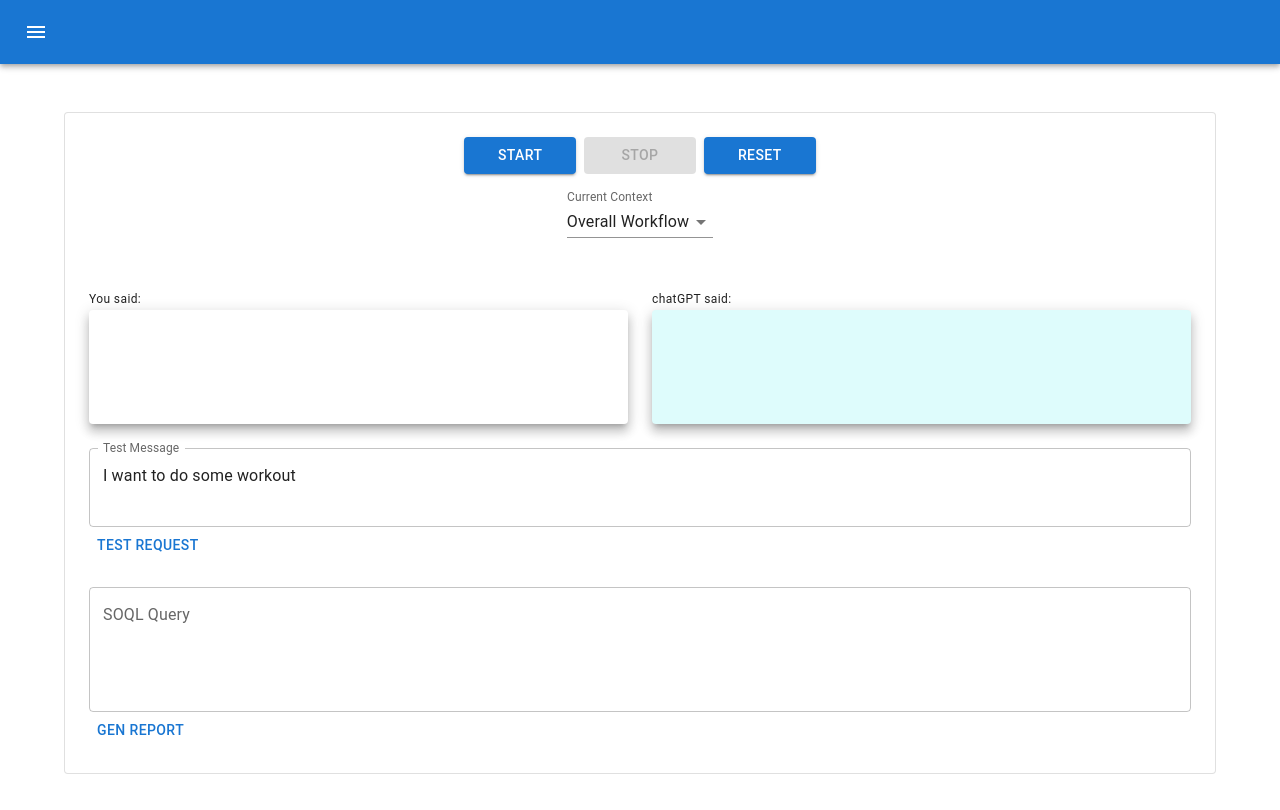
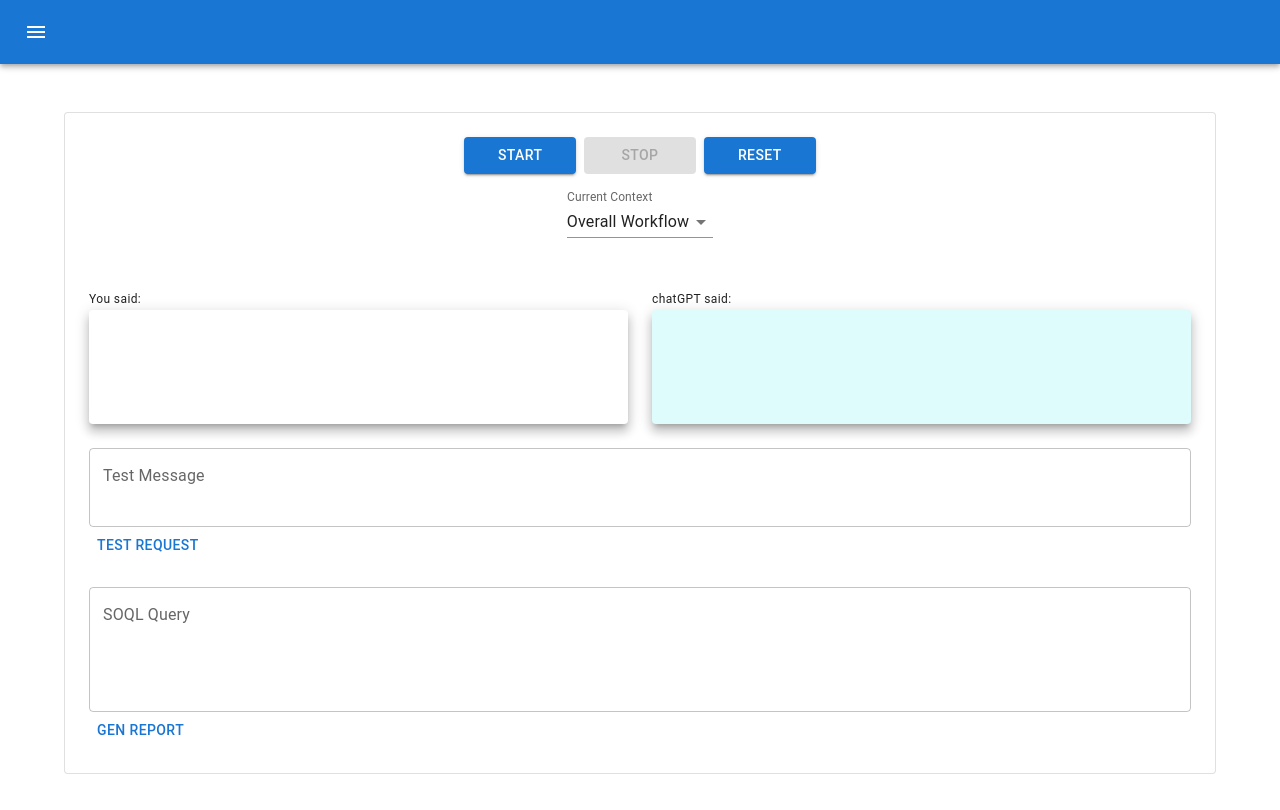
Before and after one commit to almandsky/echo-transcript, a React app: page /workgpt in a window 1280 px wide. Shown: the top 810 px of the page. Built offline with nearby package versions, Linux system fonts and the light colour scheme.

Commit message:
fix file location

```diff
--- a/src/components/workgpt/WorkGPT.js
+++ b/src/components/workgpt/WorkGPT.js
@@ -68,7 +68,7 @@ function WorkGPT() {
     const [soqlQuery, setSoqlQuery] = useState(``);
 
     const [chartData, setChartData] = useState(null);
-    const [testMessage, setTestMessage] = useState('I want to do some workout');
+    const [testMessage, setTestMessage] = useState('');
 
     const [chatHistory, setChatHistory] = useState([]);
     const [chatHistoryMap, setChatHistoryMap] = useState({});
```
